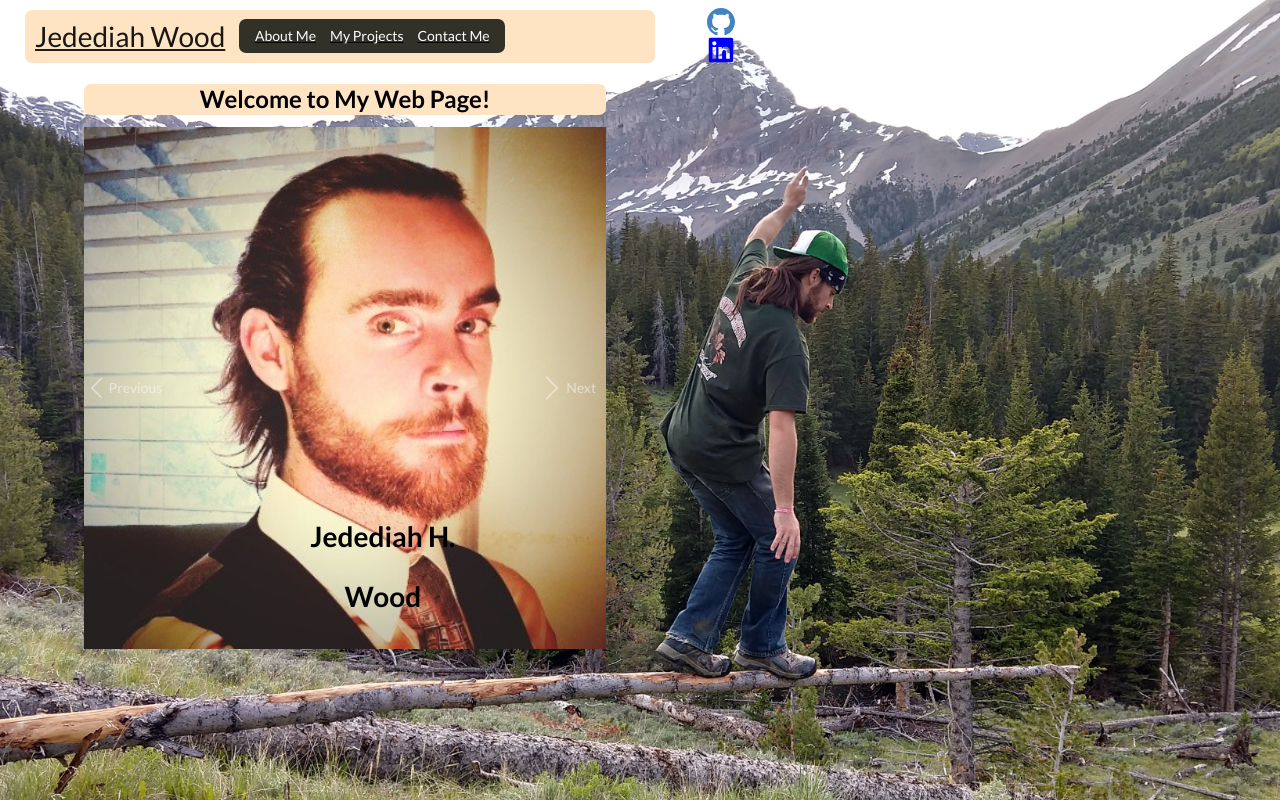
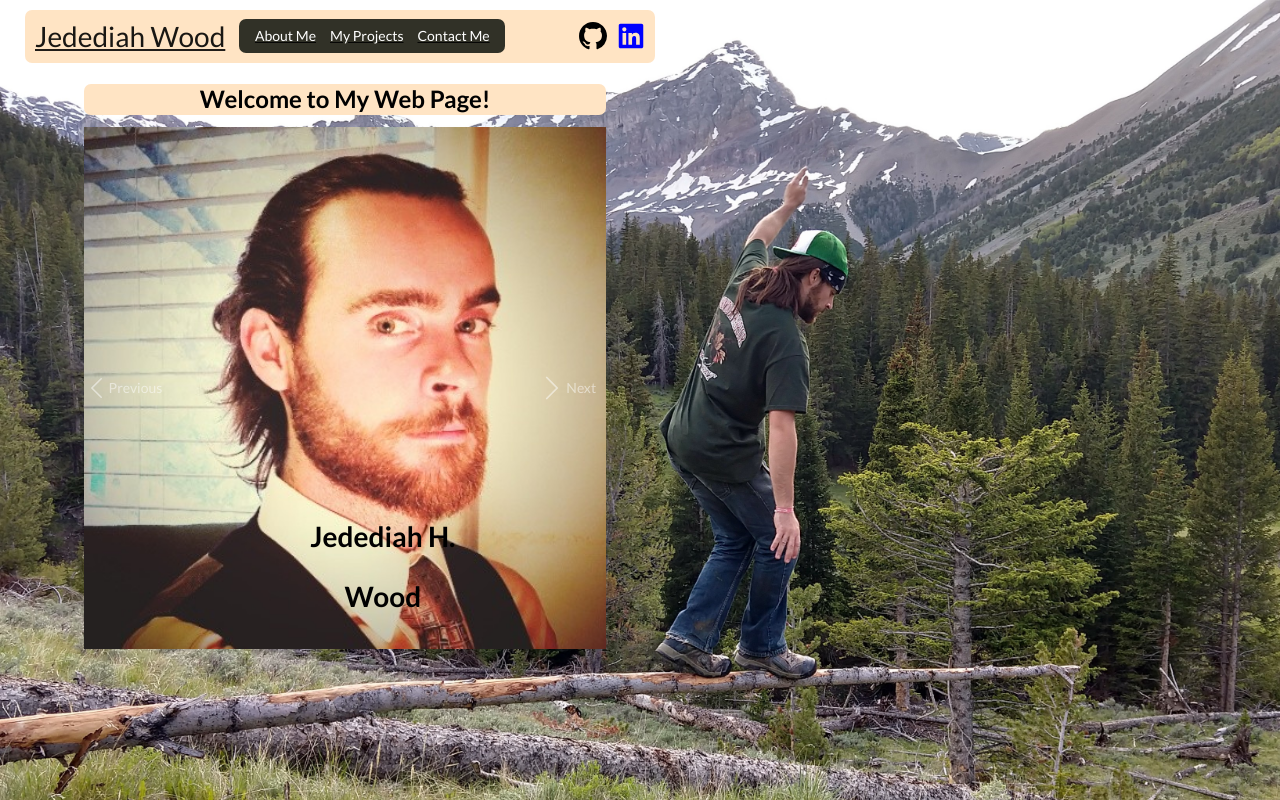
Before and after one commit to jedCode28/Portafolio-, a React (Create React App) app: page / in a window 1280 px wide. Built offline with nearby package versions, Linux system fonts and the light colour scheme.

Commit message:
pretty good now

```diff
--- a/src/App.css
+++ b/src/App.css
@@ -68,7 +68,11 @@
 
 #rightNav {
   padding-left: 33%;
+  margin-left: auto;
   min-width: 200px !important;
+  display: flex;
+  flex-direction: row;
+  align-items: flex-end !important;
 }
 
 .card {
--- a/src/components/NavBar.js
+++ b/src/components/NavBar.js
@@ -16,9 +16,9 @@ const NavBar = () => {
             <Nav.Link href="/contact" style={{color: 'white'}}>Contact Me</Nav.Link>
           </Nav>
           <>
-          <div id="rightNav">
-            <a href="https://github.com/jedCode28"><GoMarkGithub style={{marginRight: "10px", height: "2em", width: "2em"}}/></a>
-            <FaLinkedin style={{color: 'blue', height: "2em", width: "2em"}}/>
+          <div className="ms-auto">
+            <a href="https://github.com/jedCode28"><GoMarkGithub style={{marginRight: "10px", height: "2em", width: "2em", color: "black"}}/></a>
+            <a href="https://linkedin.com/in/jedediahwood"><FaLinkedin style={{color: 'blue', height: "2em", width: "2em"}}/></a>
           </div>
           </>
       </Navbar>
--- a/src/pages/About.js
+++ b/src/pages/About.js
@@ -6,7 +6,7 @@ const About = () => {
   <h1>About Me</h1>
   <p>Hi, my name is Jed, I am a Full-Stack Web Developer and have recently graduated from University of Utah's Spring 2021
      Full-Time Web Development Certification Program and I am eager to continue to improve my technical skills, network with
-     my newfound colleagues in the industry, and flourish in this new and exciting career. </p>
+     my newfound colleagues in the industry, and flourish in this new and exciting career! </p>
   <p>I have a Bachelor of Science degree in Political Science, with a background
      in Mechanical Engineering, Mathematics, and Statistics. I am very comfortable
      working with numbers, logic, and written & verbal communication.</p>
--- a/src/pages/Home.js
+++ b/src/pages/Home.js
@@ -43,7 +43,7 @@ const Home = () => {
       className="d-block w-100"
       src={vincent}
       alt="Third slide"
-      style={{maxHeight: '70vh', width: 'auto'}}
+      style={{maxHeight: '70vh', maxWidth: '55vh', margin: '0 auto'}}
     />
 
     <Carousel.Caption>
```
